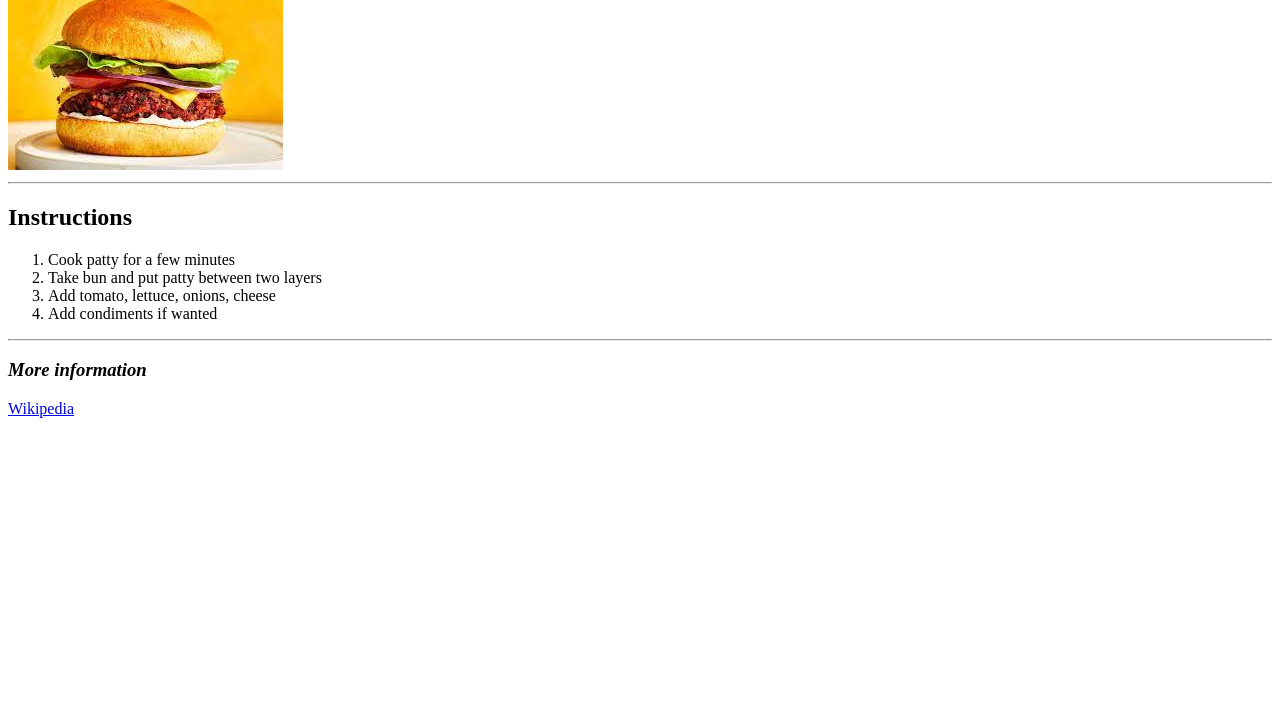
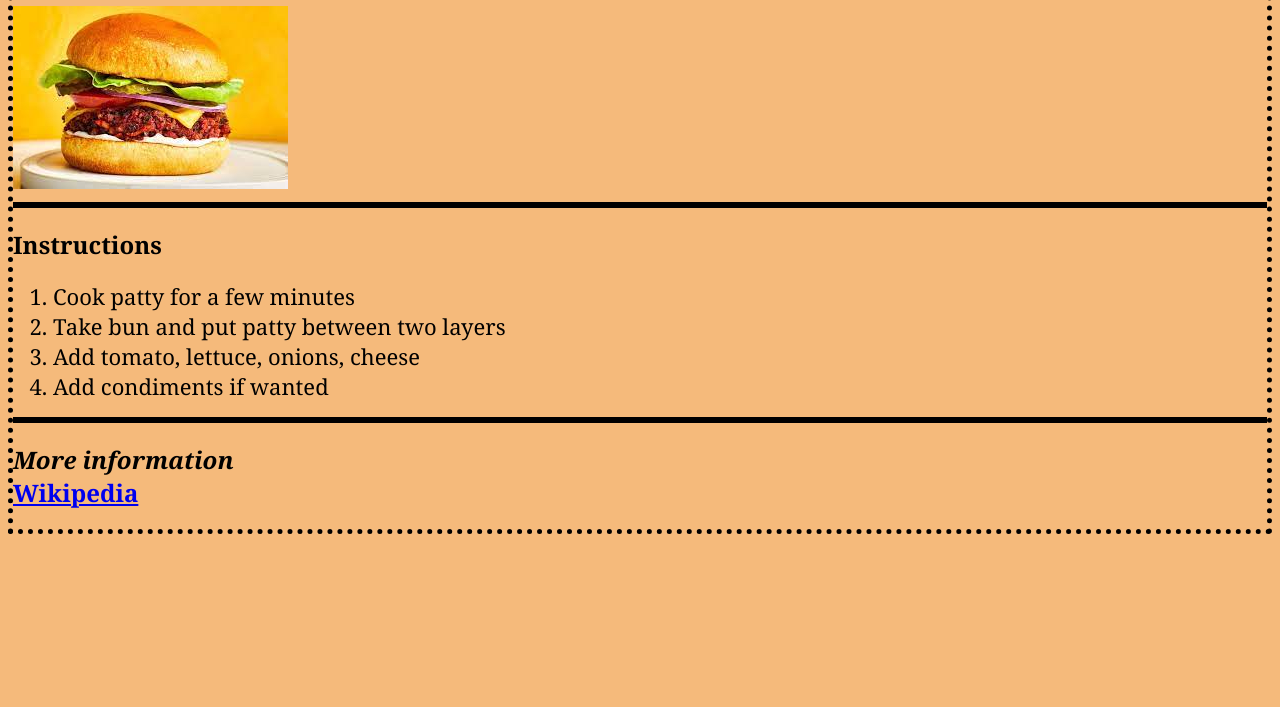
Before and after one commit to jacokyle01/odin-recipes, a plain HTML site: page recipes/burger.html in a window 1280 px wide. Shown: the part 93-800 px from the top of the page. Drawn offline with Linux system fonts and the light colour scheme.

Commit message:
Initial style with CSS

```diff
--- /dev/null
+++ b/index.css
@@ -0,0 +1,13 @@
+body {
+    font-family: Georgia, 'Times New Roman', Times, serif;
+    background: rgb(245, 186, 123);
+    border: 5px dotted black;
+}
+
+hr {
+    border: 3px solid black;
+}
+
+li {
+    font-size: 22px;
+}
--- /dev/null
+++ b/recipes/burger.css
@@ -0,0 +1,13 @@
+body {
+    font-family: Georgia, 'Times New Roman', Times, serif;
+    background: rgb(245, 186, 123);
+    border: 5px dotted black;
+}
+
+hr {
+    border: 3px solid black;
+}
+
+li {
+    font-size: 22px;
+}
--- a/recipes/burger.html
+++ b/recipes/burger.html
@@ -1,6 +1,7 @@
 <!DOCTYPE html>
 <html lang="en">
 <head>
+    <link rel="stylesheet" href="burger.css">
     <meta charset="UTF-8">
     <meta http-equiv="X-UA-Compatible" content="IE=edge">
     <meta name="viewport" content="width=device-width, initial-scale=1.0">
@@ -21,7 +22,11 @@
     </ol>
 
     <hr>
-    <h3><em>More information</em></h3>
-    <a href="https://en.wikipedia.org/wiki/Cheeseburger">Wikipedia</a>
+    <h2>
+        <em>More information</em>
+        <br>
+        <a href="https://en.wikipedia.org/wiki/Cheeseburger">Wikipedia</a>
+    </h2>
+
 </body>
 </html>
--- /dev/null
+++ b/recipes/pizza.css
@@ -0,0 +1,13 @@
+body {
+    font-family: Georgia, 'Times New Roman', Times, serif;
+    background: rgb(245, 186, 123);
+    border: 5px dotted black;
+}
+
+hr {
+    border: 3px solid black;
+}
+
+li {
+    font-size: 22px;
+}
```
Also changed, not shown: index.html (+2 -1 lines), recipes/pizza.html (+1 -0 lines).
